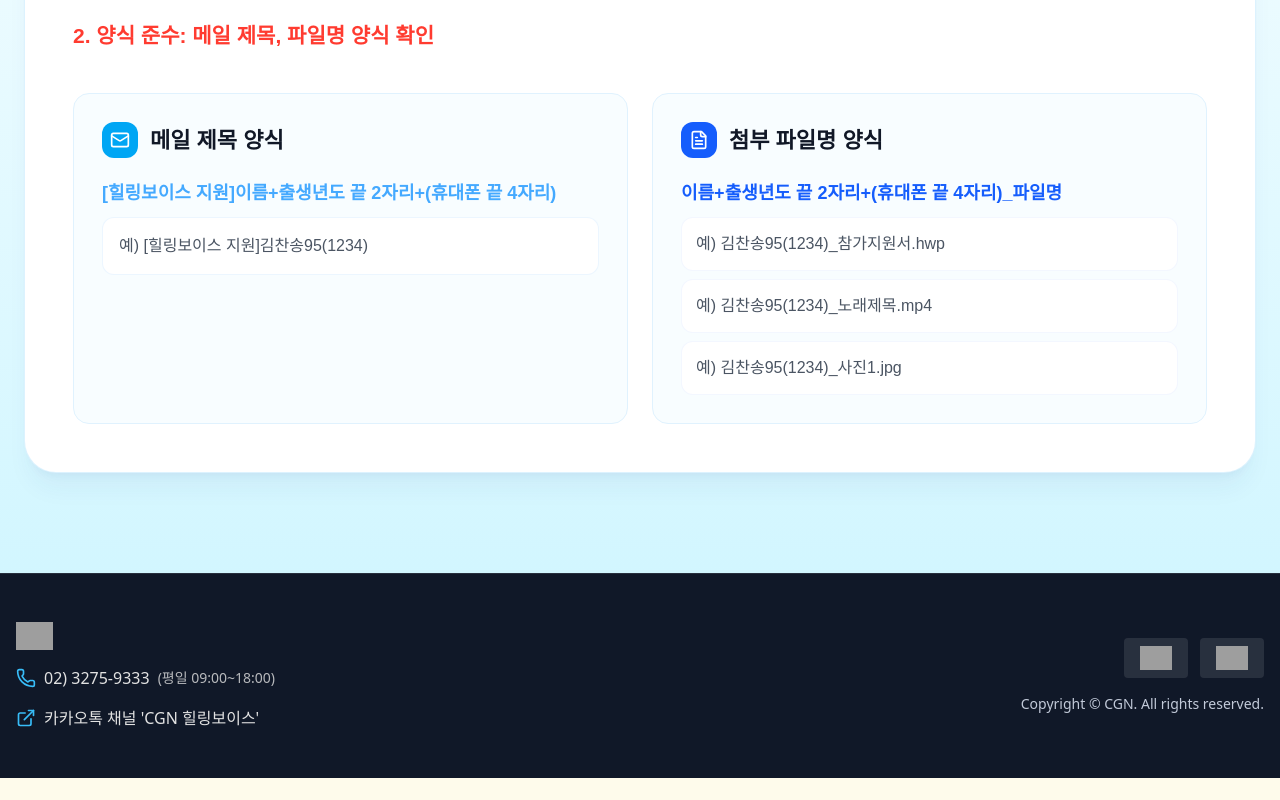
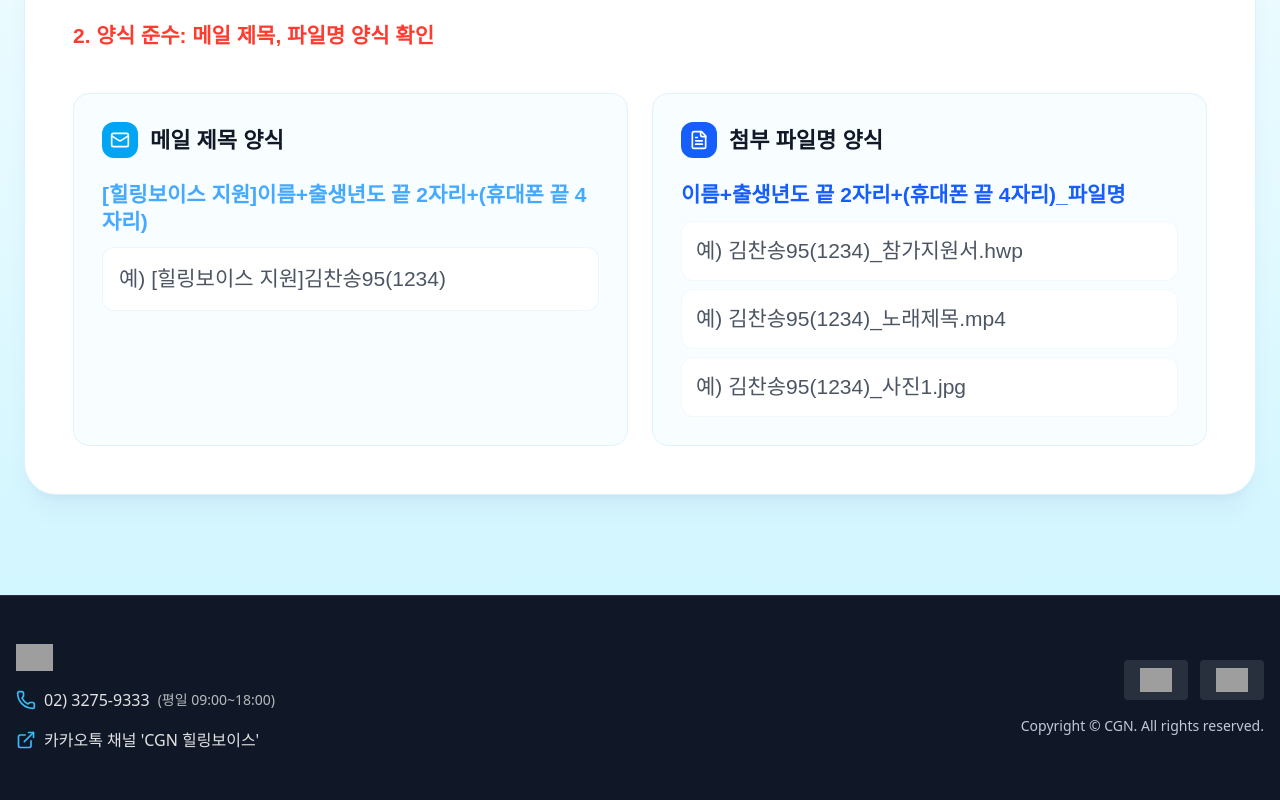
Before and after one commit to seun9eun/healingvoice, a React (Vite) app: page / in a window 1280 px wide. Shown: the part 6827-7627 px from the top of the page. Before the commit the page ends 7605 px from the top, so only its background shows below. Built offline with nearby package versions, Linux system fonts and the light colour scheme; grey boxes are pictures that could not be loaded; a web font is replaced by a local one.

Commit message:
style: align checklist card font sizes with filming guide (21px)

```diff
--- a/src/app/components/ChecklistSection.tsx
+++ b/src/app/components/ChecklistSection.tsx
@@ -60,11 +60,11 @@
                 </div>
 
                 <div className="flex flex-col gap-3">
-                  <p className="text-[#44a9ff] text-[16px] md:text-[18px] font-bold break-all leading-tight">
+                  <p className="text-[#44a9ff] text-[18px] md:text-[21px] font-bold break-all leading-tight">
                     {t('checklist.subject.format')}
                   </p>
                   <div className="bg-white border border-[#44a9ff]/10 rounded-xl p-4">
-                    <p className="text-gray-600 text-[15px] md:text-[16px] font-medium leading-[20px] md:leading-[24px] break-all">
+                    <p className="text-gray-600 text-[18px] md:text-[21px] font-medium leading-[26px] md:leading-[30px] break-all">
                       {t('checklist.subject.example')}
                     </p>
                   </div>
@@ -83,13 +83,13 @@
                 </div>
 
                 <div className="flex flex-col gap-3">
-                  <p className="text-[#155dfc] text-[16px] md:text-[18px] font-bold break-all leading-tight">
+                  <p className="text-[#155dfc] text-[18px] md:text-[21px] font-bold break-all leading-tight">
                     {t('checklist.filename.format')}
                   </p>
                   <div className="space-y-2">
                     {[1, 2, 3].map((num) => (
                       <div key={num} className="bg-white border border-[#155dfc]/5 rounded-xl p-3.5">
-                        <p className="text-gray-600 text-[15px] md:text-[16px] font-medium leading-[20px] md:leading-[24px] break-all">
+                        <p className="text-gray-600 text-[18px] md:text-[21px] font-medium leading-[26px] md:leading-[30px] break-all">
                           {t(`checklist.filename.file${num}`)}
                         </p>
                       </div>
```
